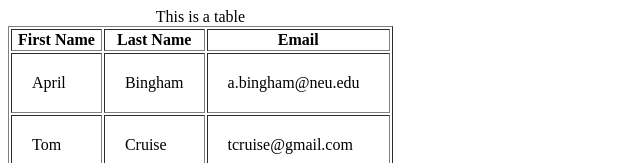
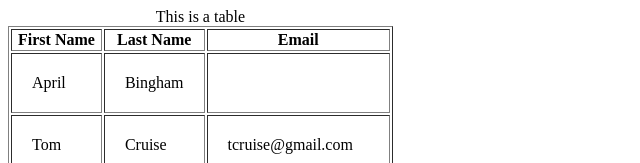
Before and after one commit to ziyezhu92/seainfo6150, a plain HTML site: page examples/week-4/table-example.html in a window 1280 px wide. Shown: the top 163 px of the page, without its empty margins (0-640 px from the left). Drawn offline with Linux system fonts and the light colour scheme.

Commit message:
Update table-example.html

```diff
--- a/examples/week-4/table-example.html
+++ b/examples/week-4/table-example.html
@@ -21,7 +21,7 @@
         <tr>
           <td>April</td>
           <td>Bingham</td>
-          <td>a.bingham@neu.edu</td>
+          <td><!-- a.bingham@neu.edu --></td>
         </tr>
         <tr>
           <td>Tom</td>
```
